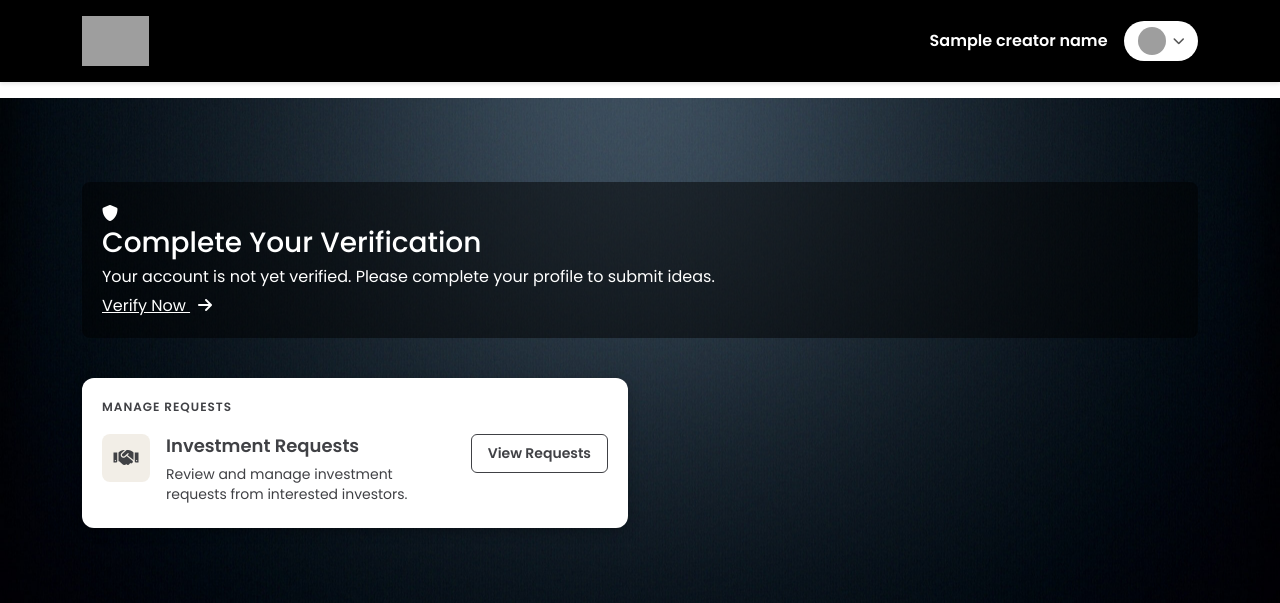
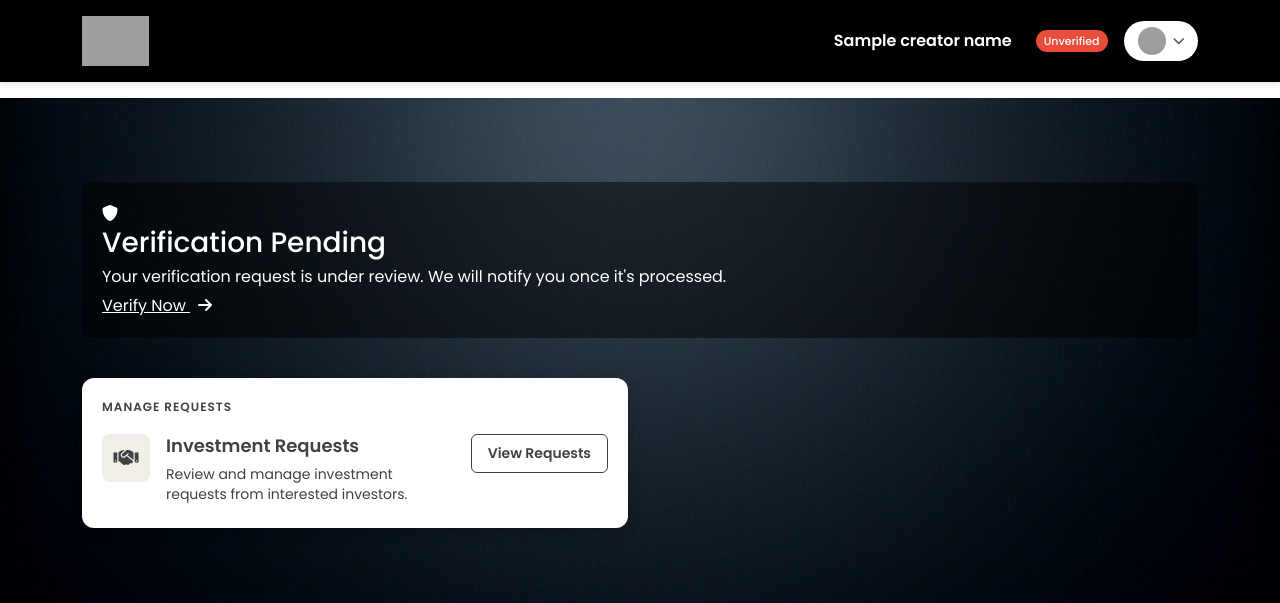
Before and after one commit to Abdullah-Tawsif/NEURONA, a FastAPI app: template templates/creator/creator_dashboard.html in a window 1280 px wide. Shown: the top 603 px of the page. Run offline with FastAPI, Linux system fonts and the light colour scheme; the template is opened without the code that fills it: most values are stand-ins (such as "Sample title", 1, 10 or a date in 2020); grey boxes marked "Sample" are stand-in pictures; some libraries are stand-ins or nearby versions; grey boxes are pictures that could not be loaded.

Commit message:
Enhance creator dashboard layout and verification display
Updated the creator dashboard HTML to improve user experience and verification status display.

```diff
--- a/templates/creator/creator_dashboard.html
+++ b/templates/creator/creator_dashboard.html
@@ -22,9 +22,40 @@
 
     <div class="profile-section d-flex align-items-center gap-3">
 
+
+<!-- Profile -->
 <span class="creator-name">{{ creator_name or username }}</span>
-      {% if verified == 1 %}
-        <span class="verification-badge ms-2">Verified</span>
+
+{% if verified == 0 %}
+
+  <span class="verification-badge unverified ms-2">
+    Unverified
+  </span>
+
+{% elif verified == 1 %}
+
+  <span class="verification-badge verified ms-2">
+    Verified
+  </span>
+
+{% elif verified == 2 %}
+
+  <span class="verification-badge pending ms-2">
+    Pending
+  </span>
+
+{% elif verified == 3 %}
+
+  <span class="verification-badge unverified ms-2">
+    Declined
+  </span>
+
+{% else %}
+
+  <span class="verification-badge unverified ms-2">
+    Unverified
+  </span>
+
 {% endif %}
 
       <div class="profile-dropdown position-relative">
@@ -36,7 +67,7 @@
 
 
         <div class="dropdown-content">
-          <a href="/profile">Profile</a>
+          <a href="/creator_profile">Profile</a>
           <a href="/creator_dashboard">Dashboard</a>
           <a href="/notifications">Notifications</a>
           <a href="/creator_investment_requests">Investment Requests</a>
@@ -52,10 +83,14 @@
 
 
   <div class="container mt-3">
-
-      {% if messages %}
-          <div class="alert alert-{{ category }} alert-dismissible fade show" role="alert">
-            {{ message }}
+    {% if submitted %}
+      <div class="alert alert-success alert-dismissible fade show popup-success" role="alert">
+        Your verification request has been sent successfully.
+        <button type="button" class="btn-close" data-bs-dismiss="alert" aria-label="Close"></button>
+      </div>
+    {% elif already_submitted %}
+      <div class="alert alert-warning alert-dismissible fade show popup-warning" role="alert">
+        Please wait until your account is verified.
         <button type="button" class="btn-close" data-bs-dismiss="alert" aria-label="Close"></button>
       </div>
     {% endif %}
@@ -73,22 +108,30 @@
               <div class="verification-content">
                 <i class="fas fa-shield-alt verification-icon"></i>
                 <div>
-                  {% if verified == 2 %}
+                  {% if verified == 3 %}
                     <h3>Verification Declined</h3>
                     <p>Your previous request was declined. Please re-submit your details to try again.</p>
-                  {% else %}
+                  {% elif verified == 0 %}
                     <h3>Complete Your Verification</h3>
                     <p>Your account is not yet verified. Please complete your profile to submit ideas.</p>
+                  {% else %}
+                    <h3>Verification Pending</h3>
+                    <p>Your verification request is under review. We will notify you once it's processed.</p>
                   {% endif %}
                 </div>
+                {% if verified == 3 %}
                   <a href="/verify_creator" class="verify-btn">
-                  {% if verified == 2 %}
                     Re-verify Now
-                  {% else %}
-                    Verify Now
-                  {% endif %}
                     <i class="fas fa-arrow-right ms-2"></i>
                   </a>
+                {% elif verified == 2 %}
+                  <span class="verification-badge pending">Pending</span>
+                {% else %}
+                  <a href="/verify_creator" class="verify-btn">
+                    Verify Now
+                    <i class="fas fa-arrow-right ms-2"></i>
+                  </a>
+                {% endif %}
               </div>
             </div>
           </div>
```
Lines whose indentation alone changed are shown as unchanged.
